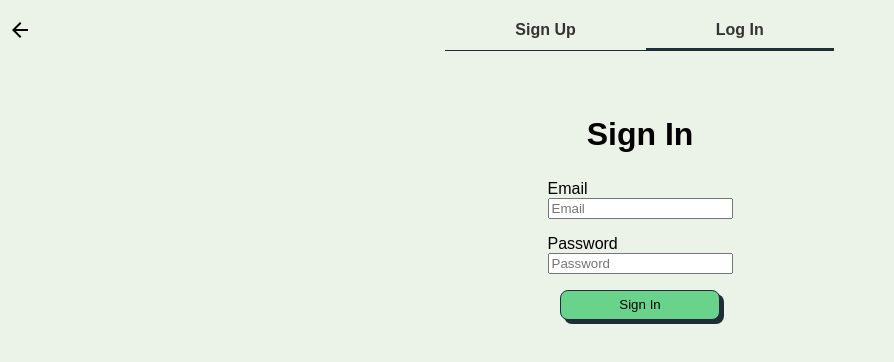
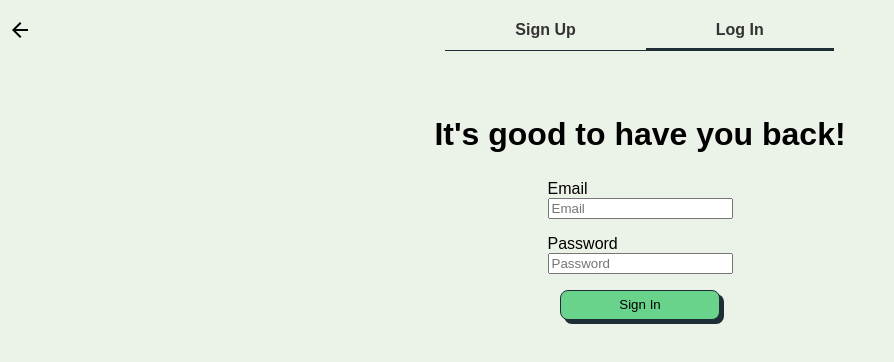
Before and after one commit to bhardwajaman1998/Cosmic-Chaos-Skillbridge, a React (Create React App) app in the folder client/: page /SignIn in a window 1280 px wide. Shown: the top 362 px of the page, without its empty margins (0-894 px from the left). Built offline with nearby package versions, Linux system fonts and the light colour scheme.

Commit message:
corrected text for SignUp/LogIn

```diff
--- a/client/src/components/Authentication/SignIn.js
+++ b/client/src/components/Authentication/SignIn.js
@@ -29,7 +29,7 @@ const SignIn = () => {
     <div>
       <AuthNavigation />
       <div className='authentication-form'>
-      <h2>Sign In</h2>
+      <h2>It's good to have you back!</h2>
       <div className="custom-input-label-wrapper">
         <label for="Email">Email</label>
         <input type="email"  placeholder='Email' value={email} onChange={(e) => setEmail(e.target.value)} />
--- a/client/src/components/Authentication/SignUp.js
+++ b/client/src/components/Authentication/SignUp.js
@@ -40,7 +40,7 @@ const SignUp = () => {
     <div>
       <AuthNavigation />
       <div className="authentication-form">
-        <h2>Sign Up</h2>
+        <h2>Create Your Account</h2>
         <div className="custom-input-label-wrapper">
           <label for='email'>Email</label>
           <input type="email" id='email' placeholder="Email" value={email} onChange={(e) => setEmail(e.target.value)} name="email" />
```
